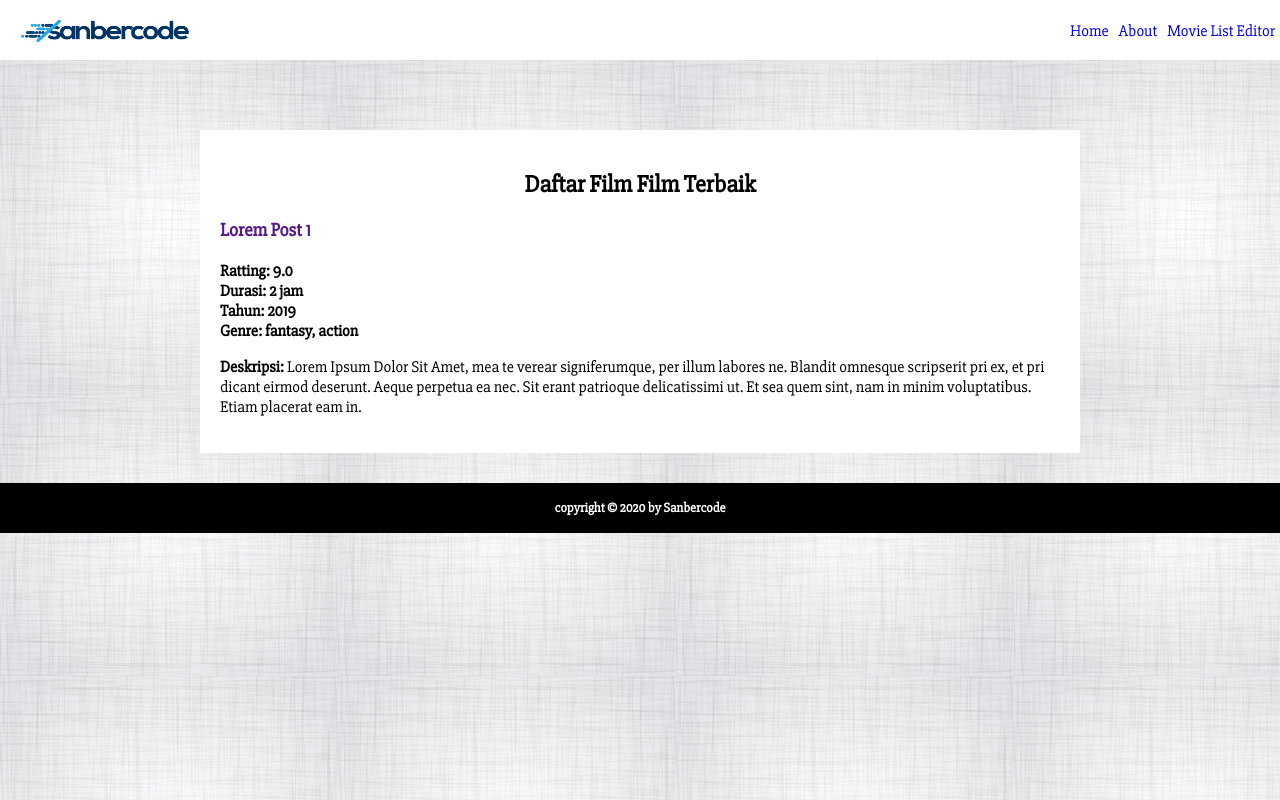
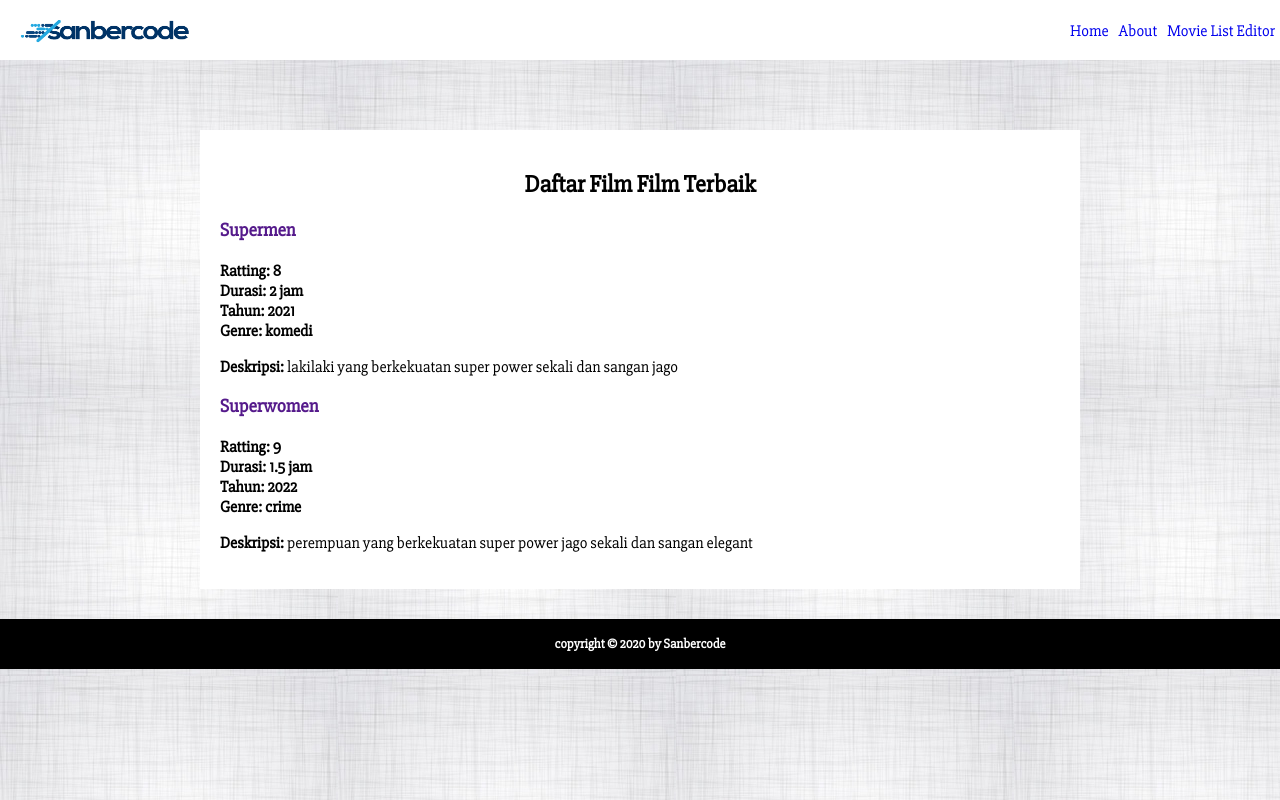
Before and after one commit to wildenali/quiz-3-reactjs-sanbercode-0720, a React (Create React App) app: page / in a window 1280 px wide. Built offline with nearby package versions, Linux system fonts and the light colour scheme.

Commit message:
Menampilkan data state, dataFilmTerbaik

```diff
--- a/src/components/Home.jsx
+++ b/src/components/Home.jsx
@@ -2,6 +2,16 @@ import React, { Component } from 'react'
 // import logo from '../assets/img/logo.png'
 
 class Home extends Component {
+  constructor(props){
+    super(props)
+    this.state={
+      dataFilmTerbaik: [
+        { title: "Supermen", rating: 8, duration: 120, genre: "komedi", year: 2021, description: "lakilaki yang berkekuatan super power sekali dan sangan jago" },
+        { title: "Superwomen", rating: 9, duration: 90, genre: "crime", year: 2022, description: "perempuan yang berkekuatan super power jago sekali dan sangan elegant" }
+      ]
+    }
+  }
+
   render(){
     return (
       <>
@@ -11,18 +21,22 @@ class Home extends Component {
         <body>
           <section >
             <h1>Daftar Film Film Terbaik</h1>
-            <div id="article-list">
-              <div>
-                <a href=""><h3>Lorem Post 1</h3></a>
-                <li style={{ fontWeight: "bold", listStyle: "none" }}>Ratting: 9.0</li>
-                <li style={{ fontWeight: "bold", listStyle: "none" }}>Durasi: 2 jam</li>
-                <li style={{ fontWeight: "bold", listStyle: "none" }}>Tahun: 2019</li>
-                <li style={{ fontWeight: "bold", listStyle: "none" }}>Genre: fantasy, action</li>
-                <p>
-                  <b>Deskripsi:</b> Lorem Ipsum Dolor Sit Amet, mea te verear signiferumque, per illum labores ne. Blandit omnesque scripserit pri ex, et pri dicant eirmod deserunt. Aeque perpetua ea nec. Sit erant patrioque delicatissimi ut. Et sea quem sint, nam in minim voluptatibus. Etiam placerat eam in.
-                </p>
-              </div>
-            </div>
+              {
+                this.state.dataFilmTerbaik.map((el, index) => {
+                  return(
+                    <div>
+                      <a href=""><h3>{el.title}</h3></a>
+                      <li style={{ fontWeight: "bold", listStyle: "none" }}>Ratting: {el.rating}</li>
+                      <li style={{ fontWeight: "bold", listStyle: "none" }}>Durasi: {el.duration/60} jam</li>
+                      <li style={{ fontWeight: "bold", listStyle: "none" }}>Tahun: {el.year}</li>
+                      <li style={{ fontWeight: "bold", listStyle: "none" }}>Genre: {el.genre}</li>
+                      <p>
+                        <b>Deskripsi:</b> {el.description}
+                      </p>
+                    </div>
+                  )
+                })
+              }
           </section>
           <footer>
             <h5>copyright &copy; 2020 by Sanbercode</h5>
```
